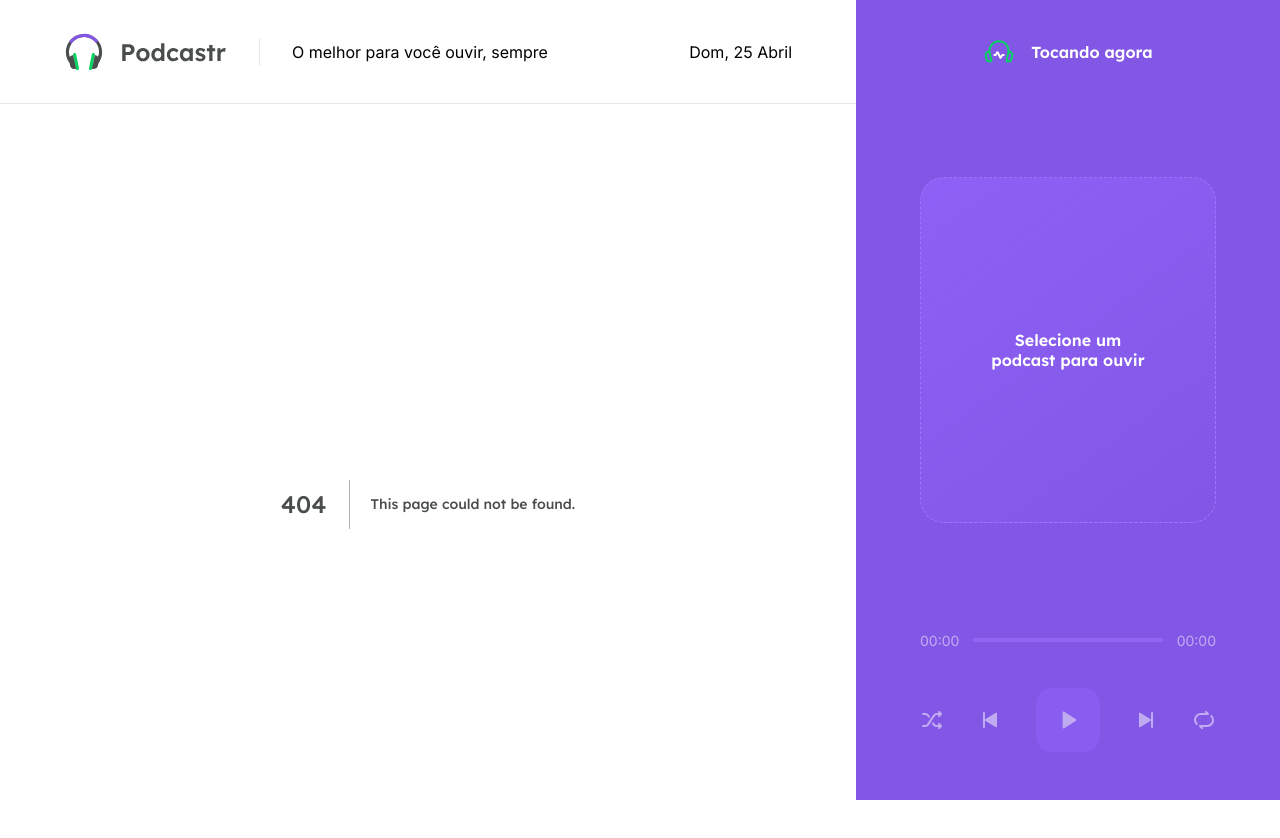
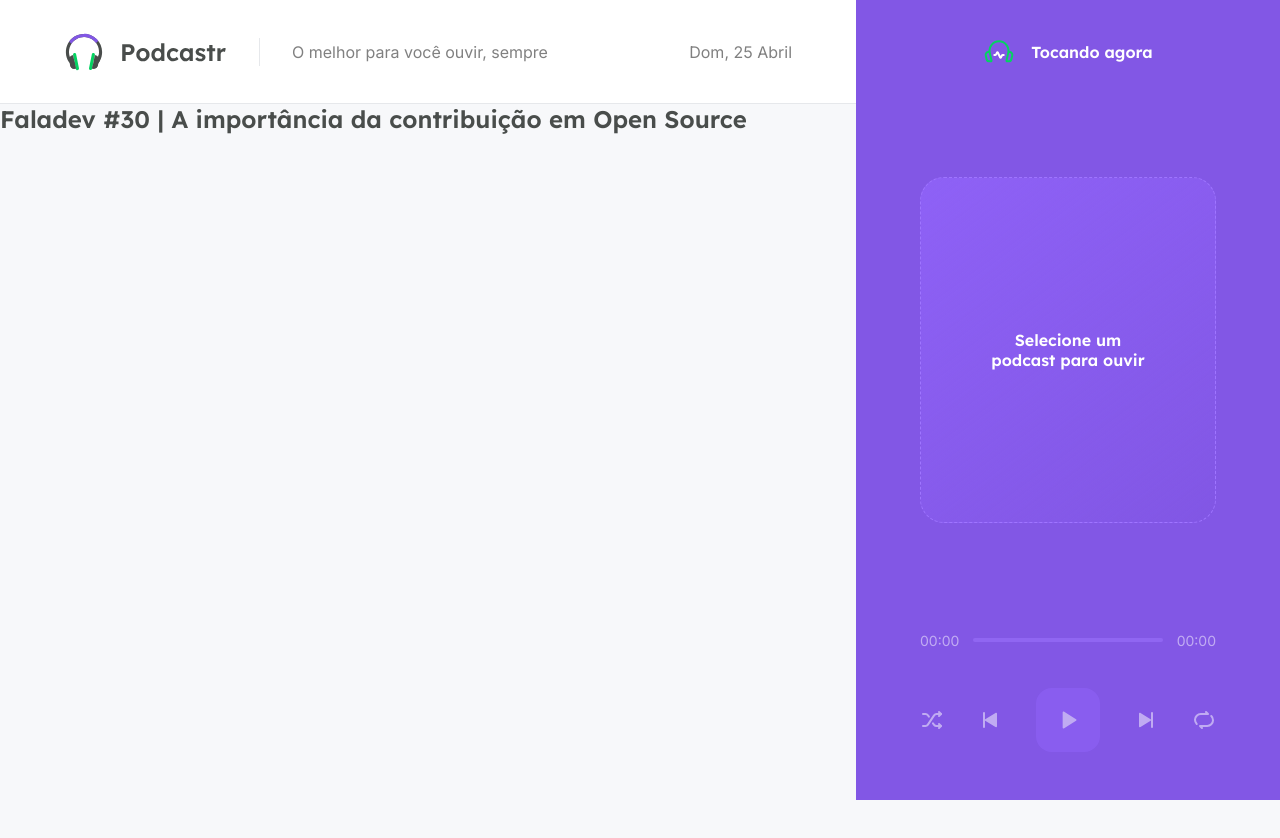
Before and after one commit to ramondorosario/podcastr, a Next.js app: page /episode/a-importancia-da-contribuicao-em-open-source in a window 1280 px wide. Before the commit this address had no page. Shown: the top 838 px of the page. After the commit the page ends 800 px from the top, so only its background shows below. Built offline with nearby package versions, Linux system fonts and the light colour scheme; data requests are answered from the project's data file.

Commit message:
feat: creating episode page using a route

```diff
--- /dev/null
+++ b/src/pages/episode/[slug].tsx
@@ -0,0 +1,61 @@
+import dayjs from "dayjs";
+import "dayjs/locale/pt-br";
+import { GetStaticPaths, GetStaticProps } from "next";
+import { api } from "../../components/services/api";
+import { convertDurationToTimeString } from "../../components/utils/convertDurationToTimeString";
+import { useRouter } from "next/router";
+
+interface IFile {
+  url: string;
+  type: string;
+  duration: string;
+}
+
+interface IEpisode {
+  id: string;
+  title: string;
+  members: string;
+  published_at: string;
+  thumbnail: string;
+  description: string;
+  file: IFile;
+}
+
+interface IEpisodeProps {
+  episode: IEpisode;
+}
+
+const Episode = ({ episode }: IEpisodeProps) => {
+  return <h2>{episode.title}</h2>;
+};
+
+export const getStaticPaths: GetStaticPaths = async () => {
+  return {
+    paths: [],
+    fallback: "blocking",
+  };
+};
+
+export const getStaticProps: GetStaticProps = async (ctx) => {
+  const { slug } = ctx.params;
+  const { data } = await api.get(`episodes/${slug}`);
+
+  const { published_at, file, ...datas }: IEpisode = data;
+
+  file.duration = convertDurationToTimeString(Number(file.duration));
+
+  const episode = {
+    published_at: dayjs(published_at).locale("pt-br").format("D, MMM YY"),
+    file,
+    ...datas,
+  };
+
+  return {
+    props: {
+      episode,
+    },
+    revalidate: 60 * 60 * 24,
+  };
+};
+
+export default Episode;
```
